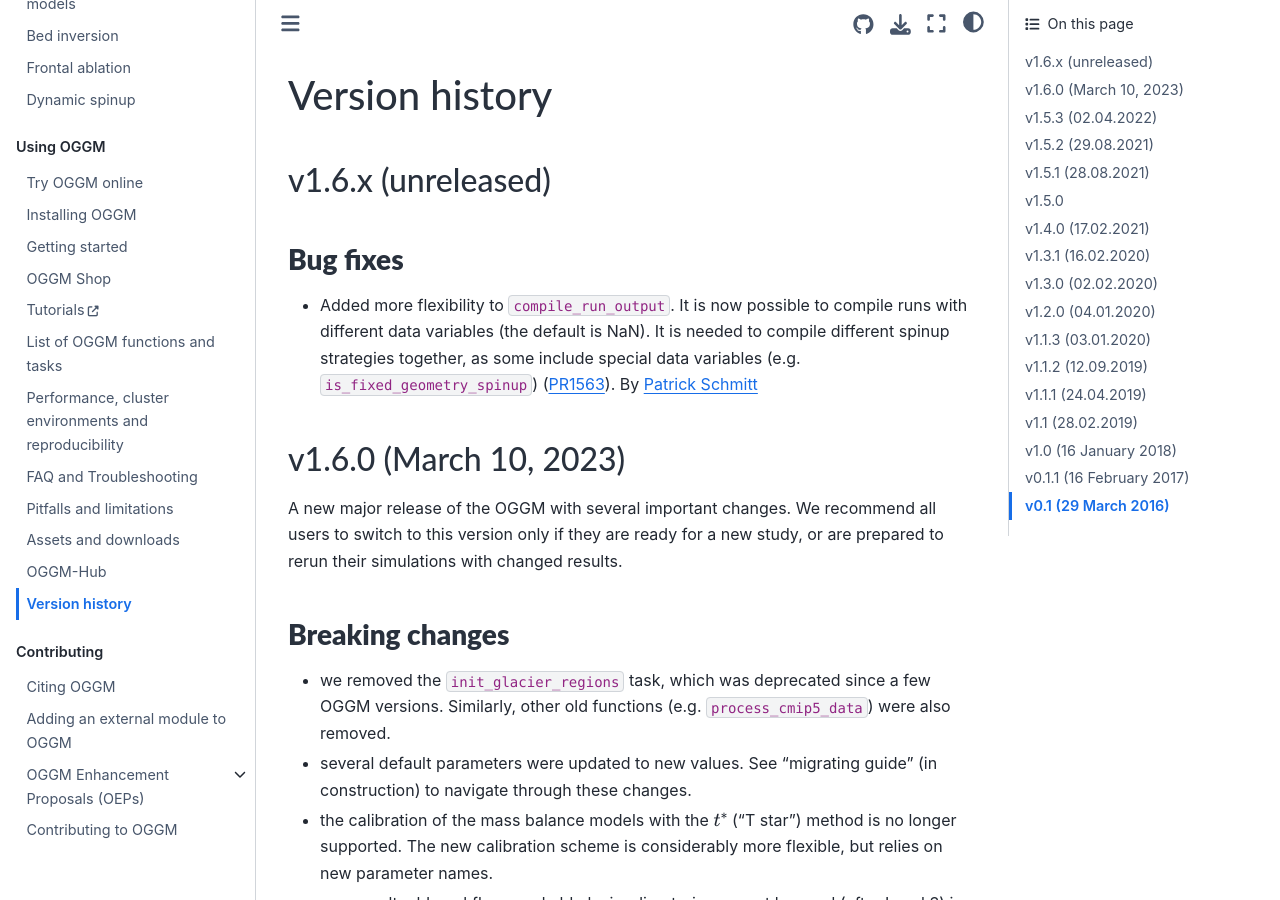
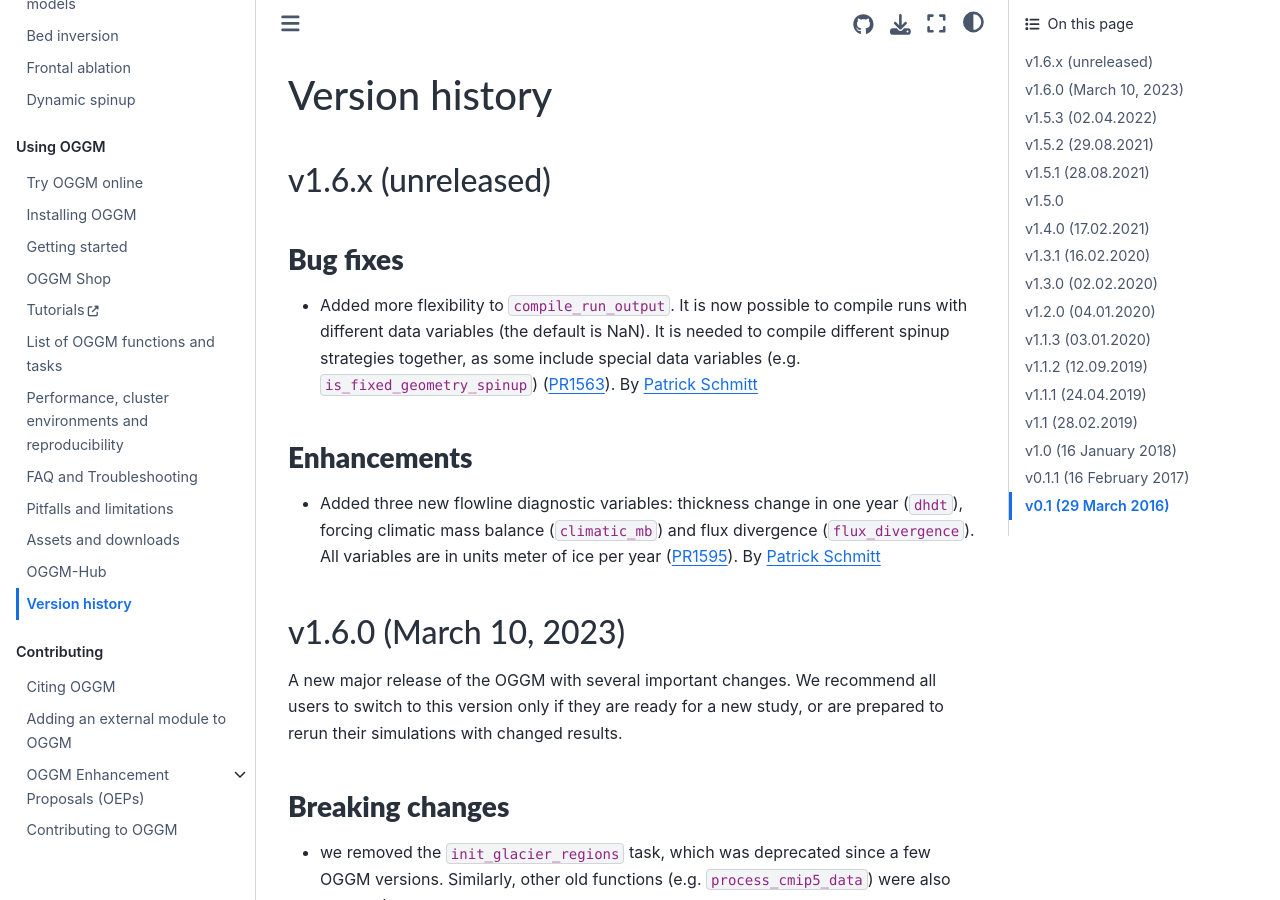
Before and after one commit to OGGM/oggm, a Sphinx documentation site: the page built from docs/whats-new.rst, in a window 1280 px wide and 900 px high. Built offline with Sphinx 7.4.7 and the Sphinx Book theme 1.1.4, drawn with Linux system fonts in a browser that asks for light colours; the version number could not be read and is left out.

Commit message:
added whats-new

```diff
--- a/docs/whats-new.rst
+++ b/docs/whats-new.rst
@@ -13,6 +13,15 @@ Bug fixes
   compile runs with different data variables (the default is NaN). It is
   needed to compile different spinup strategies together, as some include
   special data variables (e.g. ``is_fixed_geometry_spinup``) (:pull:`1563`).
+  By `Patrick Schmitt <https://github.com/pat-schmitt>`_
+
+Enhancements
+~~~~~~~~~~~~
+
+- Added three new flowline diagnostic variables: thickness change in one year
+  (``dhdt``), forcing climatic mass balance (``climatic_mb``) and flux divergence
+  (``flux_divergence``). All variables are in units meter of ice per year
+  (:pull:`1595`).
   By `Patrick Schmitt <https://github.com/pat-schmitt>`_
 
 
```
